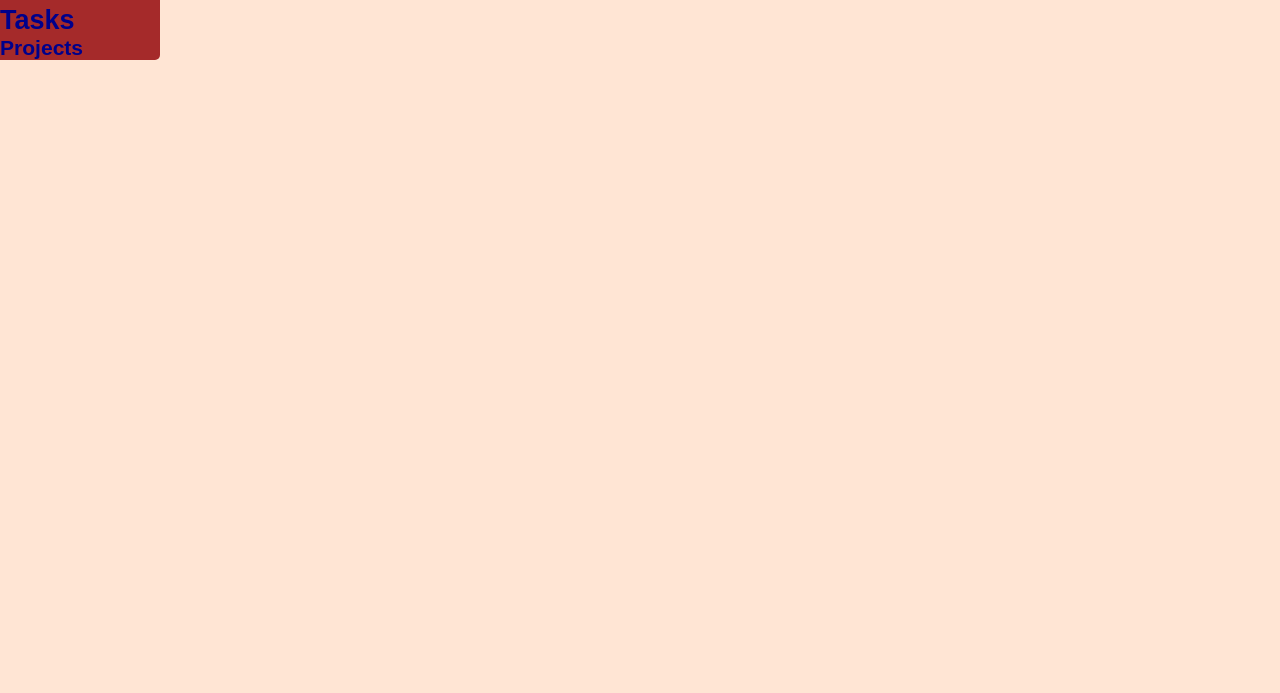
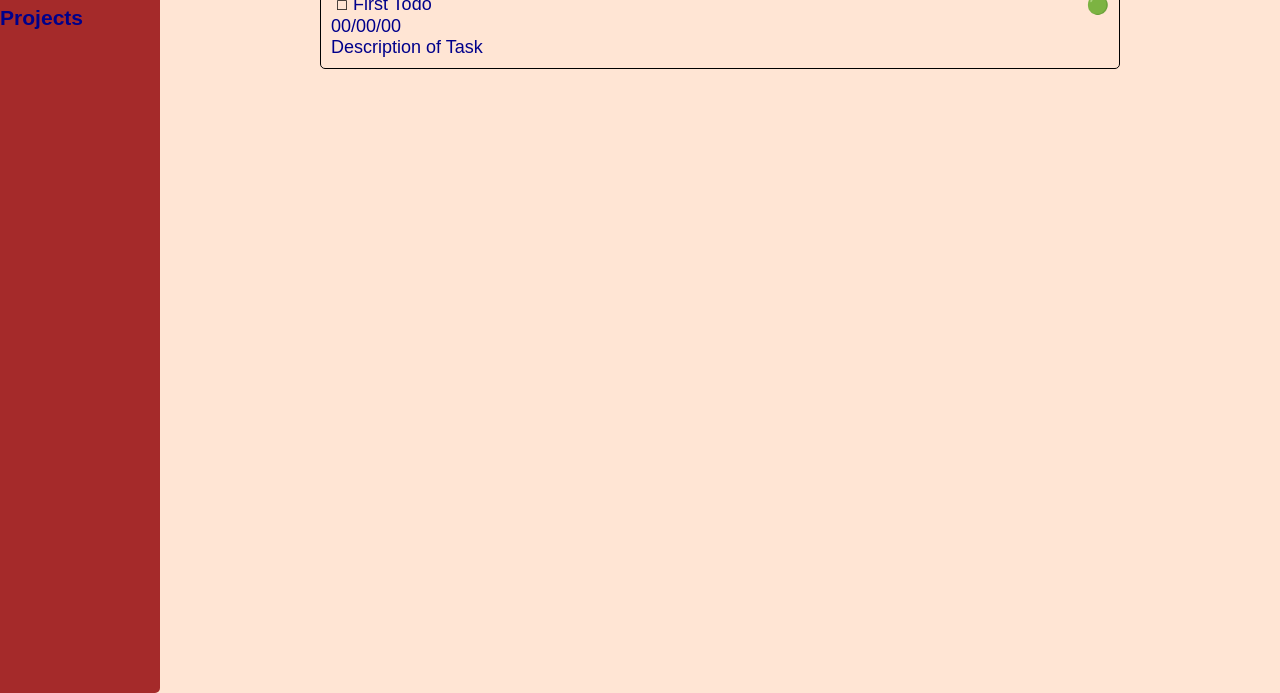
Before and after one commit to Ediful/Todo-List, a website built with webpack: page dist/index.html in a window 1280 px wide. Shown: the part 107-800 px from the top of the page. Built offline with nearby package versions, Linux system fonts and the light colour scheme.

Commit message:
added css for example todo item

```diff
--- a/dist/index.html
+++ b/dist/index.html
@@ -10,20 +10,22 @@
 <body>
     <div id="content">
     <div id="sidebar">
-      <div id="title">
-        <h1>Todo</h1>
-      </div>
-      <div id="tasks">
-        <h2>Tasks</h2>
-      </div>
-      <div id="projects">
-        <h3>Projects</h2>
-      </div>
+        <div id="title"><h1>Todo</h1></div>
+        <div id="tasks"><h2>Tasks</h2></div>
+        <div id="projects"><h3>Projects</h2></div>
     </div>
 
     <div id="todo-items">
         <div class="todo-card">
-
+            <div class="todo-checkbox-title-priority">
+                <div class="todo-checkbox-title">
+                    <input type="button" class="todo-checkbox" value="&#x2610">
+                    <div class="todo-title">First Todo</div>
+                </div>
+                <div class="todo-priority">&#x1F7E2</div>
+            </div>
+            <div class="todo-date">00/00/00</div>
+                <div class="todo-desc">Description of Task</div>
             </div>
         </div>
     </div>
--- a/dist/styles.css
+++ b/dist/styles.css
@@ -7,7 +7,7 @@
  body {
     font-family: 'Montserrat', sans-serif;
     background-color: #ffe5d4;
-    height: 100vh;
+    height: 100%;
     font-size: 18px;
     color: darkblue;
   }
@@ -20,10 +20,40 @@
     top: 0;
     left: 0;
     overflow-x: hidden;
-    margin: 50px 0px 50px 0px;
+    height: 100%;
     border-radius: 0px 5px 5px 0px;
 }
 
 h1 {
+    margin-top: 20px;
     margin-bottom: 20px;
 }
+
+
+
+#todo-items {
+    margin-top: 90px;
+    margin-left: 320px;
+    margin-right: 160px;
+}
+
+.todo-card {
+    border: thin solid black;
+    border-radius: 5px;
+    padding: 10px;
+}
+
+.todo-checkbox-title-priority {
+    display: flex;
+    justify-content: space-between;
+}
+
+.todo-checkbox-title {
+    display: flex;
+}
+
+.todo-checkbox {
+    border: none;
+    background-color: transparent;
+    margin: 0px 5px;
+}
```
Lines whose indentation alone changed are shown as unchanged.
